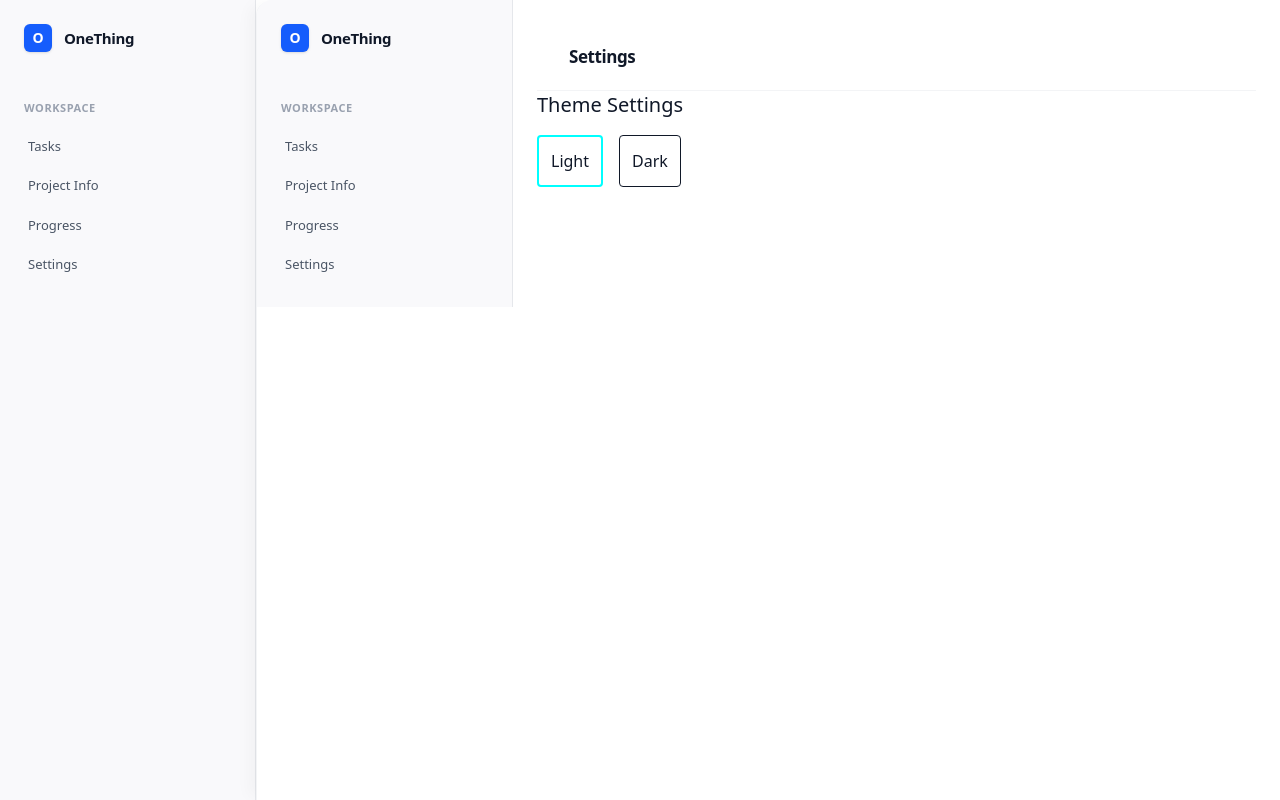
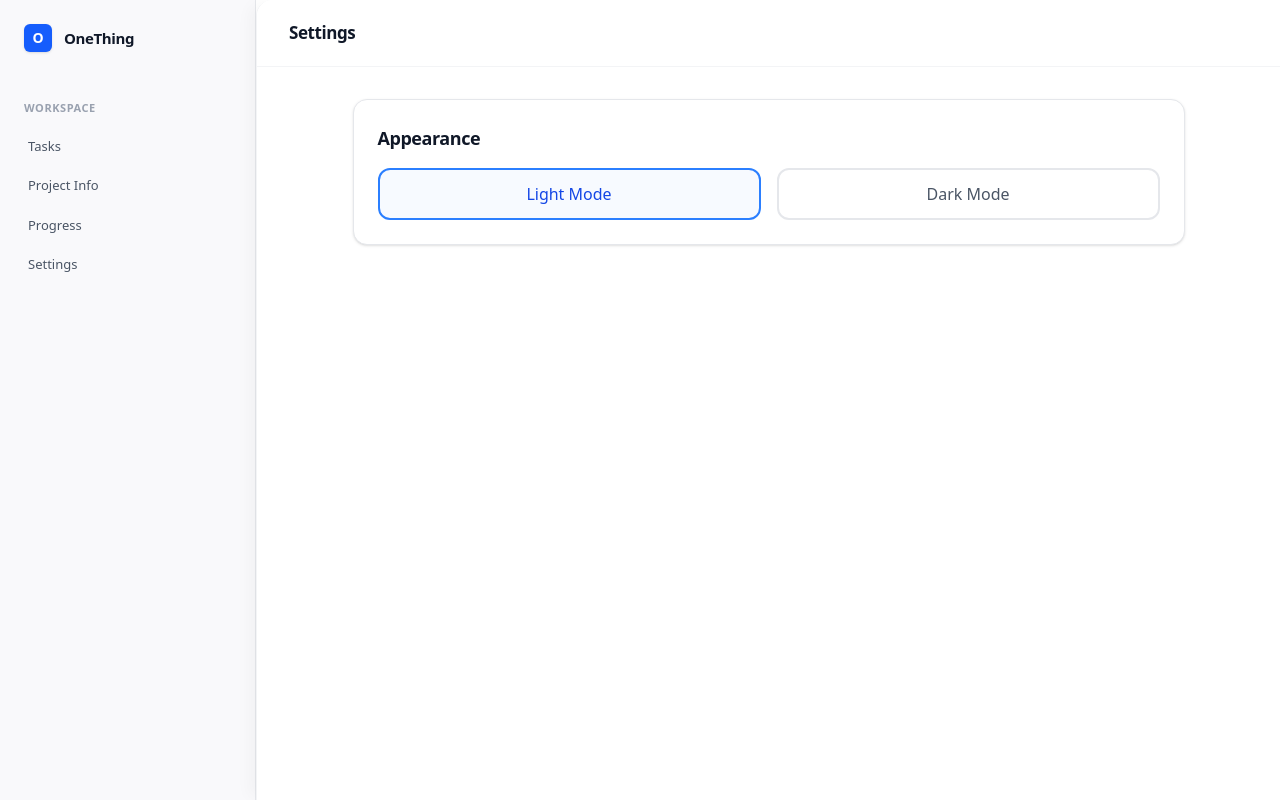
Before and after one commit to vk22006/OneThing, a SvelteKit app: page /Components/Settings in a window 1280 px wide. Built offline with nearby package versions, Linux system fonts and the light colour scheme.

Commit message:
Redesign Settings view

```diff
--- a/src/routes/Components/Settings/+page.svelte
+++ b/src/routes/Components/Settings/+page.svelte
@@ -1,58 +1,30 @@
 <script lang="ts">
     import Header from '../../../lib/layout/Header.svelte';
-    import Sidebar from '../../../lib/layout/Sidebar.svelte';
     import { theme, type Theme } from "$lib/stores/theme";
 
-    let page = $state('Settings');
+    let pageTitle = $state('Settings');
 
     function setTheme(t: Theme) {
         theme.set(t);
     }
 </script>
 
-<div class="flex">
+<Header page={pageTitle} />
 
-  <Sidebar title="OneThing">
-    <button class="block hover:bg-gray-700 p-2 rounded"><a href="/">Tasks</a></button>
-    <button class="block hover:bg-gray-700 p-2 rounded"><a href="/Components/ProjectInfo">Project Info</a></button>
-    <button class="block hover:bg-gray-700 p-2 rounded"><a href="/Components/Progress">Progress</a></button>
-    <button class="block hover:bg-gray-700 p-2 rounded"><a href="/Components/Settings">Settings</a></button>
-  </Sidebar>
-
-  <main class="flex-1 p-6">
-
-    <Header {page} />
-
-    <h2 class="text-xl mb-4">Theme Settings</h2>
-
+<div class="px-8 py-8 max-w-4xl mx-auto w-full">
+    <div class="bg-white border border-gray-200 rounded-[14px] shadow-sm p-6 mb-8">
+        <h2 class="text-lg font-semibold text-gray-900 mb-4 tracking-tight">Appearance</h2>
         <div class="flex gap-4">
-
             <button
                 onclick={() => setTheme("light")}
-        class="p-3 border rounded"
-        class:selected={$theme === "light"}>
-        Light
+                class="flex-1 py-3 px-4 rounded-xl border-2 transition-all font-medium { $theme === 'light' ? 'border-blue-500 bg-blue-50/50 text-blue-700' : 'border-gray-200 text-gray-600 hover:border-gray-300 hover:bg-gray-50' }">
+                Light Mode
             </button>
-
             <button
                 onclick={() => setTheme("dark")}
-        class="p-3 border rounded"
-        class:selected={$theme === "dark"}>
-        Dark
+                class="flex-1 py-3 px-4 rounded-xl border-2 transition-all font-medium { $theme === 'dark' ? 'border-blue-500 bg-blue-50/50 text-blue-700' : 'border-gray-200 text-gray-600 hover:border-gray-300 hover:bg-gray-50' }">
+                Dark Mode
             </button>
-
         </div>
-
-
-    </main>
-
     </div>
-
-
-<!-- CSS Styling -->
-<style>
-    .selected {
-    border: 2px solid cyan;
-    }
-
-</style>
+</div>
```
Lines whose indentation alone changed are shown as unchanged.
